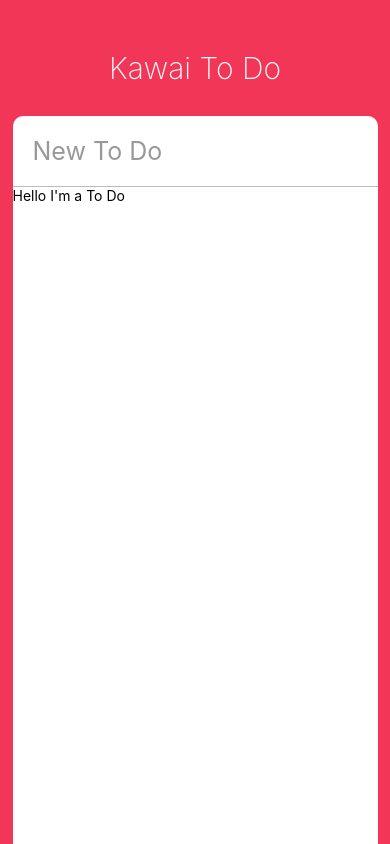
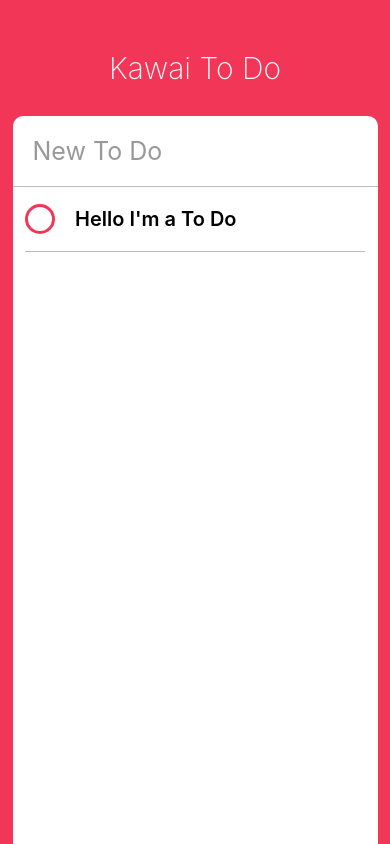
Before and after one commit to nomadcoders/kawai-todo, a React Native app: screen / in a window 390 px wide. Built offline with nearby package versions, Linux system fonts and the light colour scheme.

Commit message:
Coding the UI part Three - To Do Component

```diff
--- a/App.js
+++ b/App.js
@@ -33,7 +33,7 @@
             returnKeyType={"done"}
             autoCorrect={false}
           />
-          <ScrollView>
+          <ScrollView contentContainerStyle={styles.toDos}>
             <ToDo />
           </ScrollView>
         </View>
@@ -86,5 +86,8 @@
     borderBottomColor: "#bbb",
     borderBottomWidth: 1,
     fontSize: 25
+  },
+  toDos: {
+    alignItems: "center"
   }
 });
--- a/ToDo.js
+++ b/ToDo.js
@@ -1,14 +1,68 @@
 import React, { Component } from "react";
-import { View, Text, TouchableOpacity, StyleSheet } from "react-native";
+import {
+  View,
+  Text,
+  TouchableOpacity,
+  StyleSheet,
+  Dimensions
+} from "react-native";
+
+const { width, height } = Dimensions.get("window");
 
 export default class ToDo extends Component {
+  state = {
+    isEditing: false,
+    isCompleted: false
+  };
   render() {
+    const { isCompleted } = this.state;
     return (
-      <View>
-        <Text>Hello I'm a To Do</Text>
+      <View style={styles.container}>
+        <TouchableOpacity onPress={this._toggleComplete}>
+          <View
+            style={[
+              styles.circle,
+              isCompleted ? styles.completedCircle : styles.uncompletedCircle
+            ]}
+          />
+        </TouchableOpacity>
+        <Text style={styles.text}>Hello I'm a To Do</Text>
       </View>
     );
   }
+  _toggleComplete = () => {
+    this.setState(prevState => {
+      return {
+        isCompleted: !prevState.isCompleted
+      };
+    });
+  };
 }
 
-const styles = StyleSheet.create({});
+const styles = StyleSheet.create({
+  container: {
+    width: width - 50,
+    borderBottomColor: "#bbb",
+    borderBottomWidth: StyleSheet.hairlineWidth,
+    flexDirection: "row",
+    alignItems: "center"
+  },
+  circle: {
+    width: 30,
+    height: 30,
+    borderRadius: 15,
+    borderWidth: 3,
+    marginRight: 20
+  },
+  completedCircle: {
+    borderColor: "#bbb"
+  },
+  uncompletedCircle: {
+    borderColor: "#F23657"
+  },
+  text: {
+    fontWeight: "600",
+    fontSize: 20,
+    marginVertical: 20
+  }
+});
```
